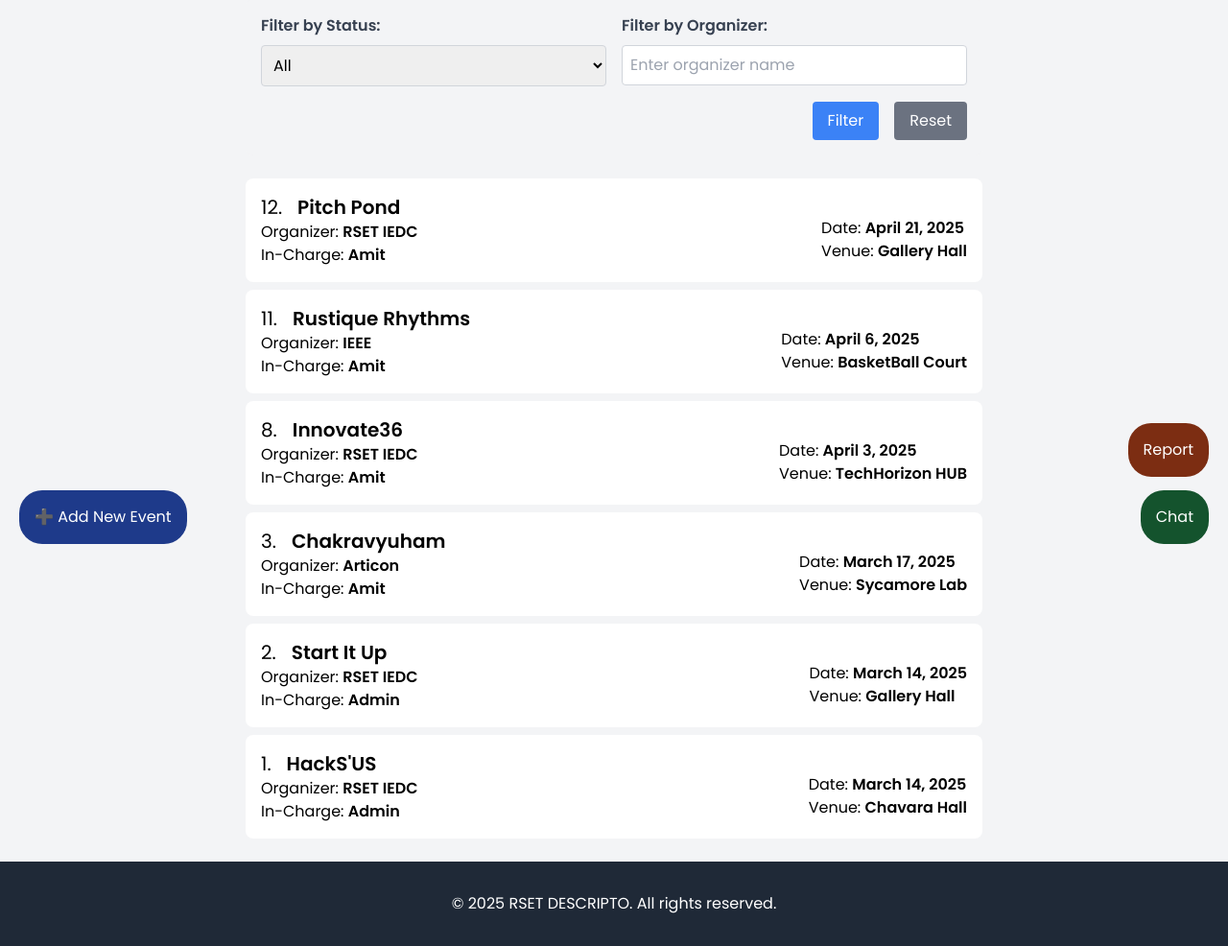
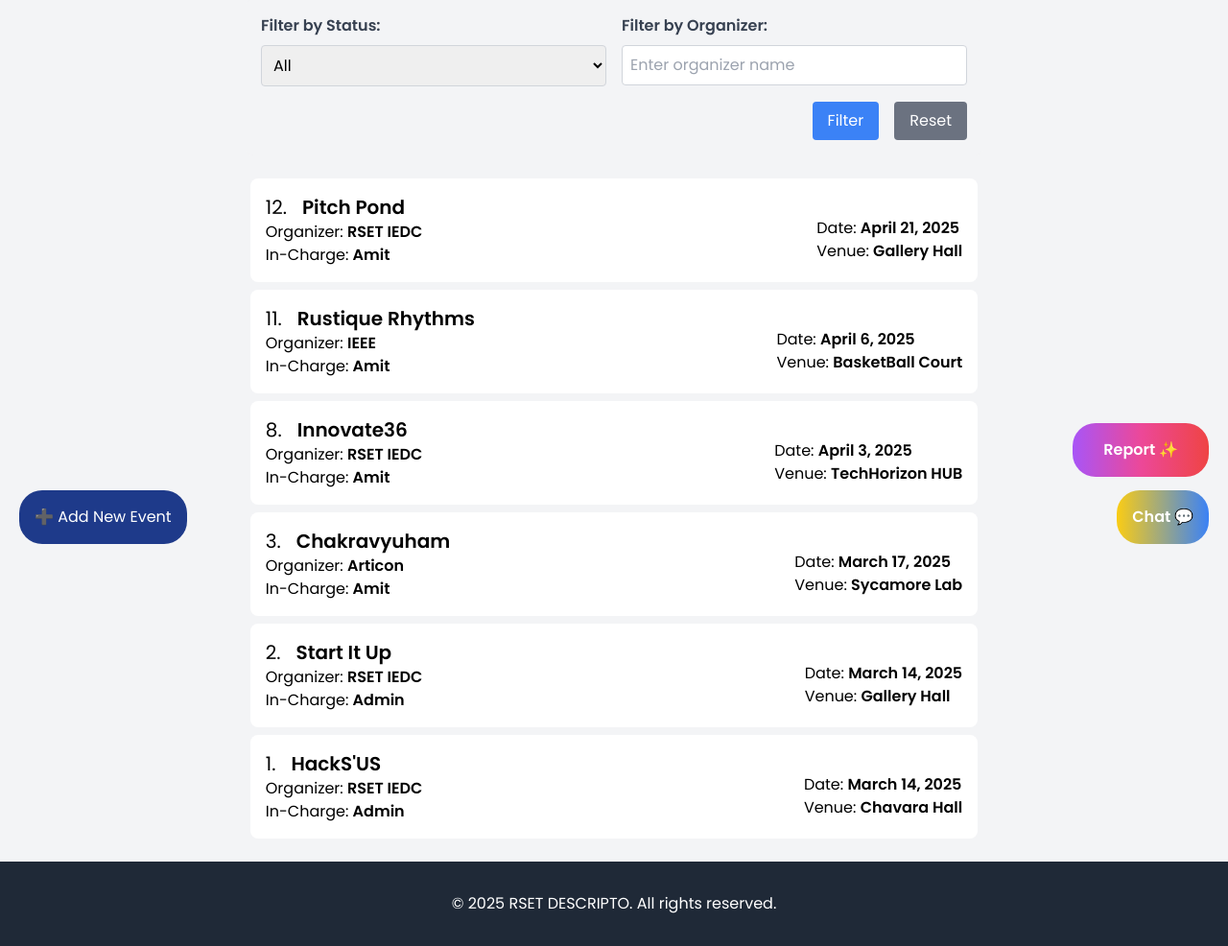
Before and after one commit to amitshibuk/rset-descripto, a Django app: page /events/ in a window 1280 px wide. Shown: the part 133-1119 px from the top of the page at 96% size. Run offline with Django 5.2, Linux system fonts and the light colour scheme; a user stored in the database is signed in; data comes from the database, SQL or seed files in the repository; both versions use the stored data as it was after the commit; some libraries are stand-ins or nearby versions.

Commit message:
Project Commit

```diff
--- a/event/templates/event/event_detail.html
+++ b/event/templates/event/event_detail.html
@@ -2,8 +2,10 @@
 
 {% block title %} {{ event.name }} {% endblock %}
 {% block content %}
-    <a href="{% url 'event_list' %}">← Back to Home</a>
 
+    <div class="w-auto px-4 py-2 m-6 bg-gray-200 rounded-lg inline-block">
+    <a href="{% url 'event_list' %}">← Back</a>
+    </div>
     <div class="flex flex-col">
         <div class="flex flex-col bg-white p-4 m-2 rounded-lg w-3/5 mx-auto">
             <h3>{{ event.event_id }}</h3>
@@ -63,7 +65,7 @@
     </div>
 
     <div class="flex justify-center gap-4 mt-4">
-        {% if event.in_charge == user and not event.status == 'Closed'  %}
+        {% if event.in_charge == user and not event.status == 'Closed' and event.status == 'Approved'  %}
             <form action="{% url 'send_event_files' pk=event.pk %}" method="post"
             onsubmit="return confirm('Are you sure you want to send the event files and mark this event as closed? Once closed no further changes shall be allowed.');">
                 {% csrf_token %}
--- a/event/templates/event/event_list.html
+++ b/event/templates/event/event_list.html
@@ -35,9 +35,11 @@
 
         <!--EVENT LIST-->
         {% for event in events %}
+
+        <div class="m-2">
         <a href="{% url 'event_detail' pk=event.pk %}">
 
-        <div class="flex justify-between bg-white p-4 m-2 rounded-lg hover:shadow-lg transition-shadow duration-300 w-3/5 mx-auto">
+        <div class="flex justify-between bg-white p-4 rounded-lg hover:shadow-lg transition-shadow duration-300 w-3/5 mx-auto inline-block">
             <div>
                 <div>
                     <div class="flex gap-4">
@@ -55,25 +57,25 @@
                 <h2>Venue: <span class="font-bold">{{ event.venue }}</span></h2>
             </div>
         </div>
-            </a>
+            </a></div>
 
         {% empty %}
         <p class="text-4xl font-bold text-center">No Events Found.</p>
         {% endfor %}
 
         <a href="{% url 'create_event' %}">
-        <div class="fixed bottom-[100px] left-[20px] w-auto bg-blue-900 text-white p-4 rounded-3xl hover:shadow-xl transition-shadow duration-300 z-50">
+        <div class="fixed bottom-[100px] left-[20px] w-auto bg-blue-900 text-white p-4 rounded-3xl hover:shadow-xl transition-shadow duration-300 z-50 ">
             ➕ Add New Event
         </div></a>
 
         <a href="{% url 'chat' %}">
-            <div class="fixed bottom-[100px] right-[20px] w-auto bg-green-900 text-white p-4 rounded-3xl hover:shadow-xl transition-shadow duration-300 z-50">
-                Chat
+            <div class="fixed bottom-[100px] right-[20px] font-bold w-auto bg-gradient-to-r from-yellow-400 to-blue-500 text-white p-4 rounded-3xl hover:shadow-xl transition-shadow duration-300 z-50">
+                Chat 💬
             </div></a>
 
         <a href="{% url 'report' %}">
-            <div class="fixed bottom-[170px] right-[20px] w-auto bg-orange-900 text-white p-4 rounded-3xl hover:shadow-xl transition-shadow duration-300 z-50">
-                Report
+            <div class="fixed bottom-[170px] right-[20px] font-bold w-auto px-8 py-4 bg-gradient-to-r from-purple-500 via-pink-500 to-red-500 text-white text-white rounded-3xl hover:shadow-xl transition-shadow duration-300 z-50">
+                Report ✨
             </div></a>
     {% else %}
         <p>You need to <a href="{% url 'login' %}">login</a> to view this page.</p>
--- a/event/views.py
+++ b/event/views.py
@@ -126,6 +126,12 @@ def send_event_files(request, pk):
     # Collect all files from EventDetails
     files = {}
     files['event'] = event.name
+    files['oraganizer'] = event.organizer
+    files['incharge'] = event.in_charge.first_name
+    files['budget'] = str(event.budget)
+    files['description'] = event.description
+
+
     if event_details.report_details:
         files['report_details'] = event_details.report_details.file
     if event_details.feedback_text:
@@ -136,7 +142,7 @@ def send_event_files(request, pk):
         files['participant_count'] = event_details.participant_count.file
 
     # Target server URL
-    target_url = "https://webhook.site/62f55e3d-cacb-489a-ab8d-6693ebe17248"  # Replace with the actual API endpoint
+    target_url = "http://127.0.0.1:5000/extract_text"  # Replace with the actual API endpoint
 
     # Send the POST request with the files
     try:
```
Also changed, not shown: report/templates/report/chat.html (+10 -2 lines), report/templates/report/report_editor.html (+11 -7 lines), db.sqlite3, static/report/logo.png (renamed from report/static/images/logo.png), 4 other files.
